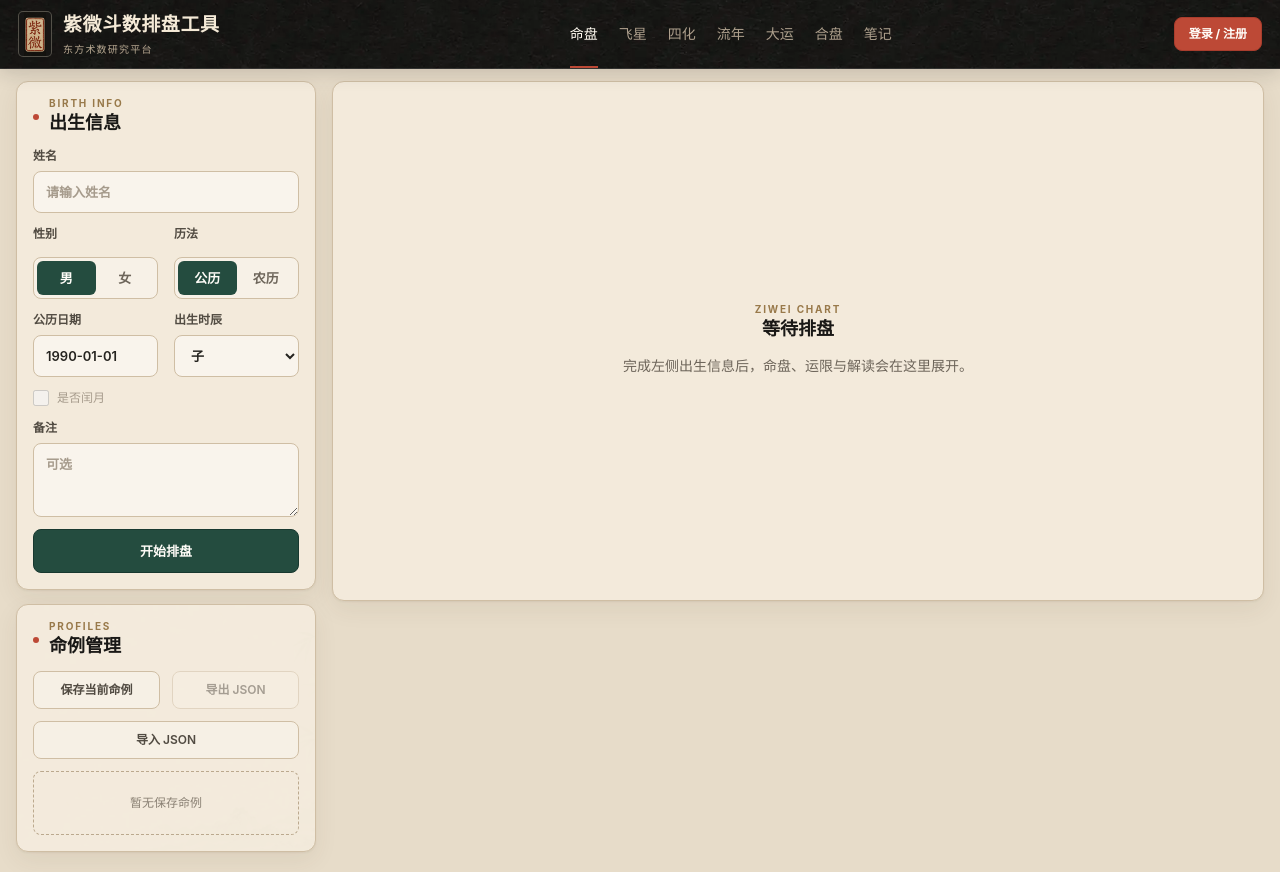
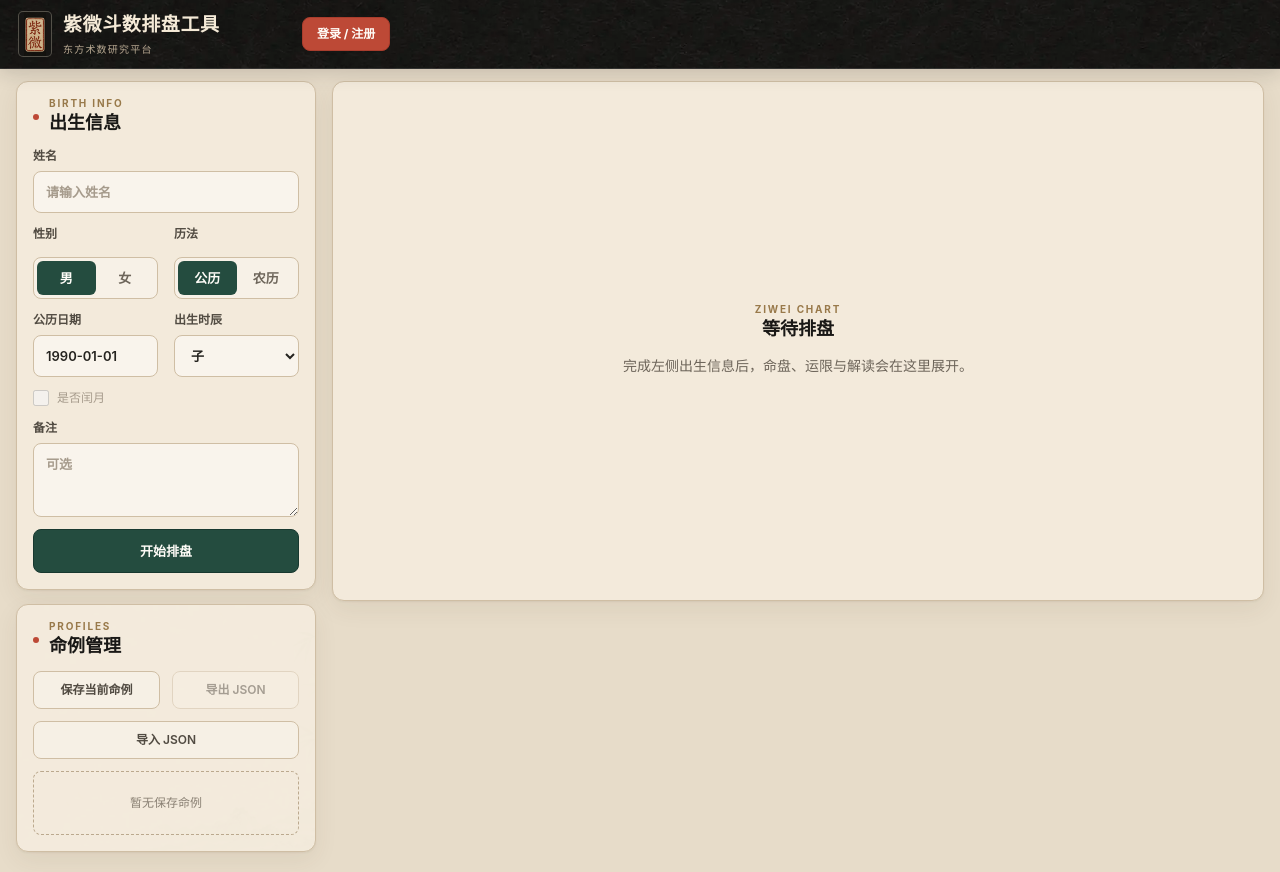
Before and after one commit to pam003-crypto/open-ziwei-chart-mvp, a Next.js app: page / in a window 1280 px wide. Built offline with nearby package versions, Linux system fonts and the light colour scheme.

Commit message:
Remove placeholder header navigation

```diff
--- a/src/components/layout/AppHeader.tsx
+++ b/src/components/layout/AppHeader.tsx
@@ -3,8 +3,6 @@
 import Image from "next/image";
 import headerTexture from "../../../public/assets/ink-paper-header.webp";
 import sealLogo from "../../../public/assets/ziwei-seal.webp";
-
-const NAV_ITEMS = ["命盘", "飞星", "四化", "流年", "大运", "合盘", "笔记"];
 
 type AppHeaderProps = {
   currentProfileName?: string;
@@ -33,20 +31,6 @@ export function AppHeader({ currentProfileName }: AppHeaderProps) {
             <span>东方术数研究平台</span>
           </div>
         </div>
-
-        <nav className="primary-navigation" aria-label="主导航">
-          {NAV_ITEMS.map((item, index) => (
-            <button
-              aria-current={index === 0 ? "page" : undefined}
-              className={index === 0 ? "is-active" : ""}
-              key={item}
-              type="button"
-            >
-              {item}
-            </button>
-          ))}
-        </nav>
-
         <div className="header-actions">
           <span className="current-profile-name">
             {currentProfileName || "未命名命例"}
--- a/src/styles/global.css
+++ b/src/styles/global.css
@@ -118,47 +118,6 @@ select {
   font-size: 10px;
   letter-spacing: 0.12em;
   white-space: nowrap;
-}
-
-.primary-navigation {
-  display: flex;
-  align-items: stretch;
-  justify-content: center;
-  gap: 8px;
-}
-
-.primary-navigation button {
-  position: relative;
-  min-width: 54px;
-  border: 0;
-  background: transparent;
-  color: #ad9f8c;
-  cursor: pointer;
-  font-family: "Noto Serif SC", "Songti SC", "STSong", serif;
-  font-size: 14px;
-  transition: color var(--duration-normal) var(--ease-standard);
-}
-
-.primary-navigation button::after {
-  position: absolute;
-  right: 10px;
-  bottom: 0;
-  left: 10px;
-  height: 2px;
-  background: transparent;
-  content: "";
-  transition: background-color var(--duration-normal) var(--ease-standard);
-}
-
-.primary-navigation button:hover,
-.primary-navigation button:focus-visible,
-.primary-navigation button.is-active {
-  color: #fffaf0;
-  outline: none;
-}
-
-.primary-navigation button.is-active::after {
-  background: var(--cinnabar-600);
 }
 
 .header-actions {
--- a/src/styles/responsive.css
+++ b/src/styles/responsive.css
@@ -11,14 +11,6 @@
 @media (max-width: 1320px) {
   .app-top-header-inner {
     gap: 14px;
-  }
-
-  .primary-navigation {
-    gap: 1px;
-  }
-
-  .primary-navigation button {
-    min-width: 48px;
   }
 
   .current-profile-name,
@@ -65,10 +57,6 @@
 
   .app-top-header-inner {
     grid-template-columns: auto 1fr auto;
-  }
-
-  .primary-navigation button:nth-child(n + 5) {
-    display: none;
   }
 
   .header-account-button {
@@ -145,7 +133,6 @@
     font-size: 8px;
   }
 
-  .primary-navigation,
   .current-profile-name,
   .header-text-button,
   .header-account-button {
```
